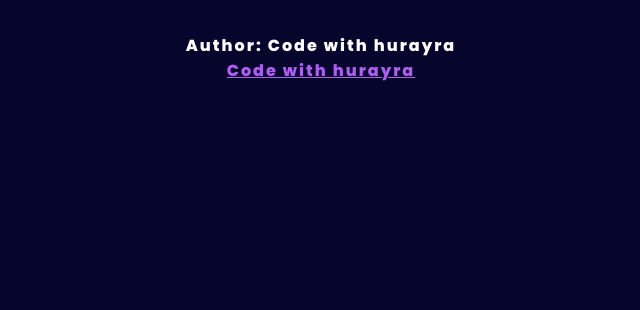
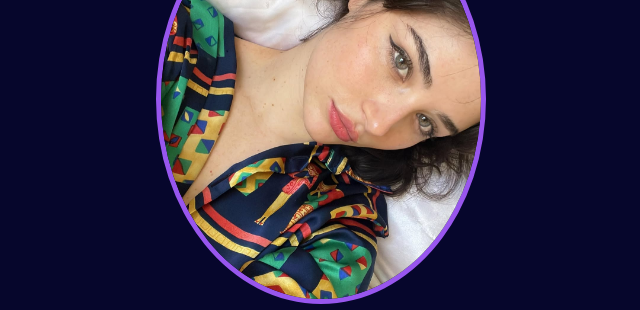
Before and after one commit to codewithhurayra/Cat-girl, a plain HTML site: page index.html in a window 1280 px wide. Shown: the part 156-466 px from the top of the page, without its empty margins (319-959 px from the left). Drawn offline with Linux system fonts and the light colour scheme.

Commit message:
Update index.html

```diff
--- a/index.html
+++ b/index.html
@@ -1,18 +1,4 @@
-<!--
-  TODO: Create a motivational post website.
-Style it how ever you like.
-Look at the goal image for inspiration.
-But it must have the following features:
-1. The main h1 text should be using the Regular Libre Baskerville Font from Google Fonts:
-2. The text should be white and background black.
-3. Add your own image into the images folder inside assets. It should have a 5px white border.
-4. The text should be center aligned.
-5. Create a div to contain the h1, p and img elements. Adjust the margins so that the image and text are centered on the page.
-  Hint: You horizontally center a div by giving it a width of 50% and a margin-left of 25%.
-  Hint: Set the image to have a width of 100% so it fills the div.
-6. Read about the text-transform property on MDN docs to make the h1 uppercase with CSS.
-  https://developer.mozilla.org/en-US/docs/Web/CSS/text-transform
--->
+
 <!DOCTYPE html>
 <html lang="en">
   <head>
@@ -25,7 +11,7 @@ But it must have the following features:
     <div class="cute">
       <img
         class="motivation-girl"
-        src="assets/images/miaalvescz.jpg"
+        src="miaalvescz.jpg"
         alt="miaalvescz "
       />
       <h1>Miaalvescz</h1>
```
